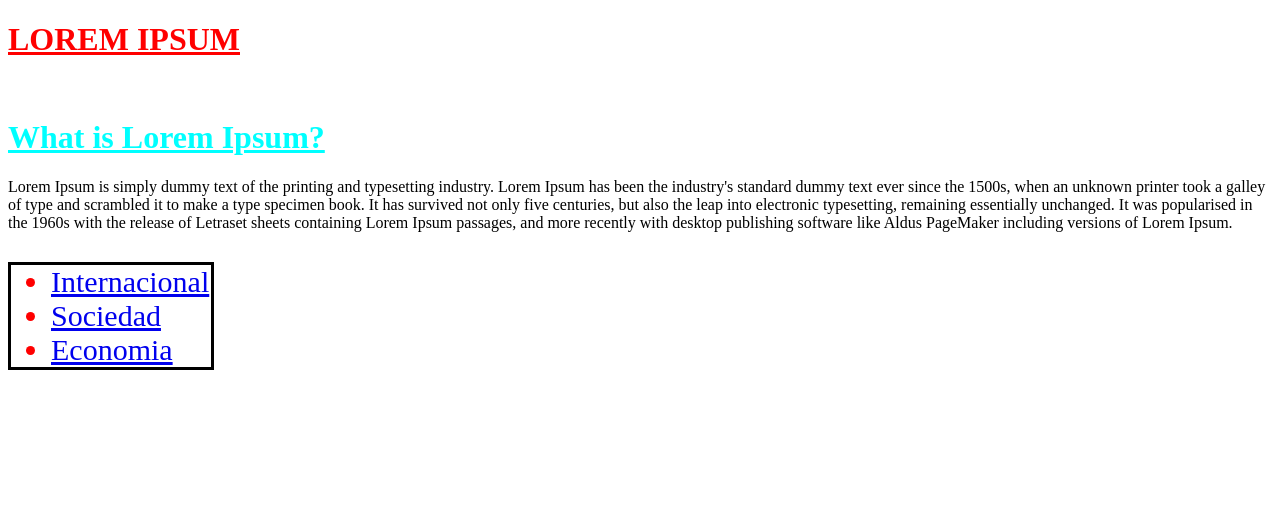
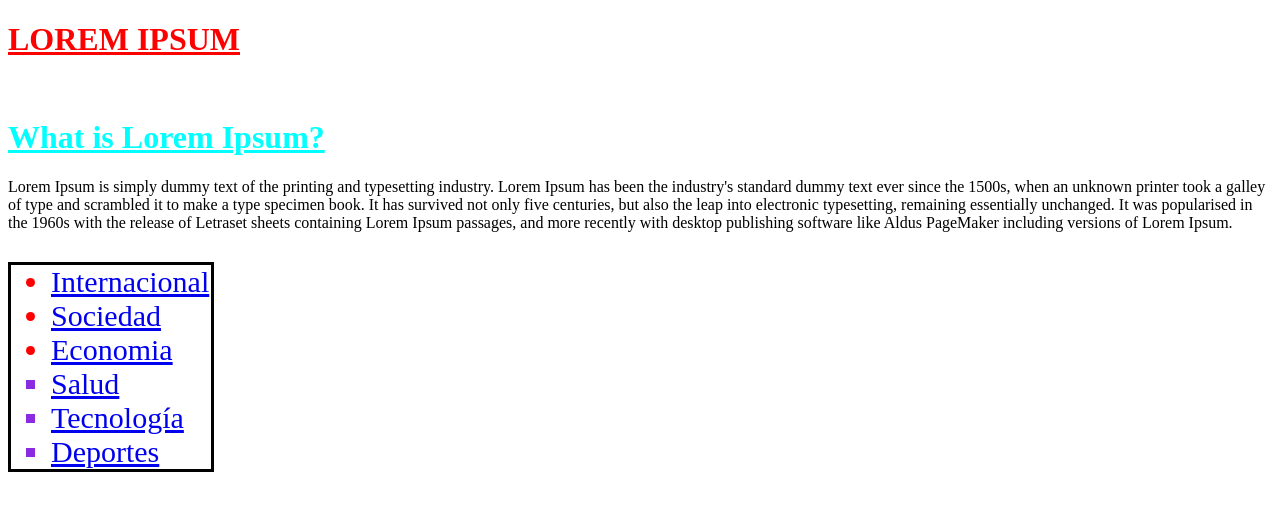
Before and after one commit to DylanMolinaAmariles/periodico, a plain HTML site: page Index.html in a window 1280 px wide. Drawn offline with Linux system fonts and the light colour scheme.

Commit message:
indexModificado2

```diff
--- a/Index.html
+++ b/Index.html
@@ -24,6 +24,9 @@
       <li class="l1"><a href="../periodico/internacional.html">Internacional</a></li>
       <li class="l1"><a href="../periodico/sociedad.html">Sociedad</a></li>
       <li class="l1"><a href="../periodico/economia.html">Economia</a></li>
+      <li class="l2"><a href="../periodico/salud.html">Salud</a></li>
+      <li class="l2"><a href="../periodico/tecnologia.html">Tecnología</a></li>
+      <li class="l2"><a href="../periodico/deportes.html">Deportes</a></li>
    </ul>
   </body>
 </html>
--- a/estilos.css
+++ b/estilos.css
@@ -26,3 +26,8 @@ article{
 .l1{
     color: red;
 }
+
+.l2{
+    color: blueviolet;
+    list-style-type: square;
+}
```
Also changed, not shown: deportes.html (+2 -0 lines), economia.html (+2 -0 lines), salud.html (+2 -0 lines), tecnologia.html (+2 -0 lines).
